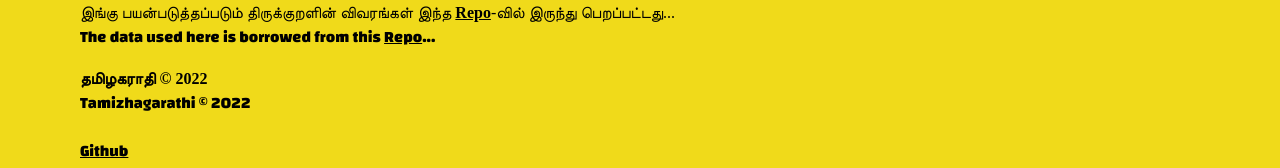
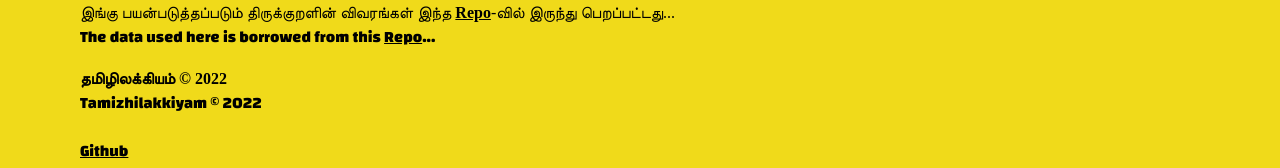
Before and after one commit to tamizhilakkiyam/tirukural, a Svelte app: page / in a window 1280 px wide. Shown: the part 1286-1454 px from the top of the page. Built offline with nearby package versions, Linux system fonts and the light colour scheme; no server answers; a web font is replaced by a local one.

Commit message:
fix: name change

```diff
--- a/public/index.html
+++ b/public/index.html
@@ -13,7 +13,7 @@
 		<meta itemprop="name" content="Tirukural">
         <meta itemprop="description" content="The Tirukkuṟaḷ (திருக்குறள்), or shortly the Kural, is a classic Tamil language text consisting of 1,330 short couplets, or kurals, of seven words each. It is considered one of the greatest works ever written on ethics and morality, it is known for its universality and secular nature.">
 
-        <meta property="og:url" content="https://tamizhagarathi.github.io/tirukural/">
+        <meta property="og:url" content="https://tamizhilakkiyam.github.io/tirukural/">
         <meta property="og:type" content="website">
         <meta property="og:title" content="Tirukural">
         <meta property="og:description" content="The Tirukkuṟaḷ (திருக்குறள்), or shortly the Kural, is a classic Tamil language text consisting of 1,330 short couplets, or kurals, of seven words each. It is considered one of the greatest works ever written on ethics and morality, it is known for its universality and secular nature.">
--- a/src/Footer.svelte
+++ b/src/Footer.svelte
@@ -4,8 +4,8 @@
     <p class="tamil">இங்கு பயன்படுத்தப்படும் திருக்குறளின் விவரங்கள் இந்த <a href="https://github.com/tk120404/thirukkural">Repo</a>-வில் இருந்து பெறப்பட்டது...</p>
     <p class="english">The data used here is borrowed from this <a href="https://github.com/tk120404/thirukkural">Repo</a>...</p><br/>
 
-    <p class="tamil bold">தமிழகராதி © {new Date().getFullYear()}</p>
-    <p class="english bold">Tamizhagarathi © {new Date().getFullYear()}</p><br/>
+    <p class="tamil bold">தமிழிலக்கியம் © {new Date().getFullYear()}</p>
+    <p class="english bold">Tamizhilakkiyam © {new Date().getFullYear()}</p><br/>
 
-    <a class="english" href="https://github.com/tamizhagarathi/tirukural">Github</a>
+    <a class="english" href="https://github.com/tamizhilakkiyam/tirukural">Github</a>
 </div>
```
Also changed, not shown: 1 other file (tests, documents, lock files or other folders).
